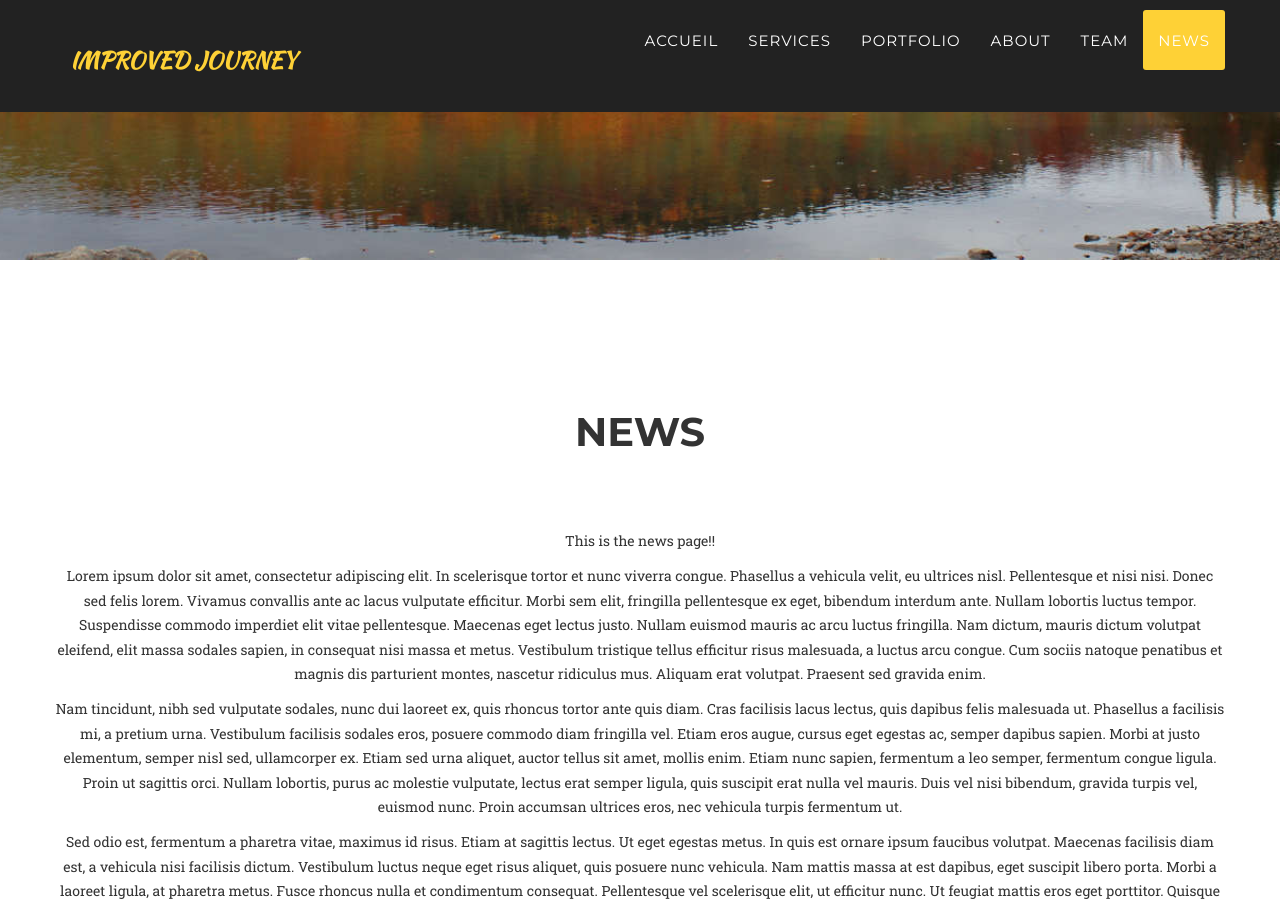
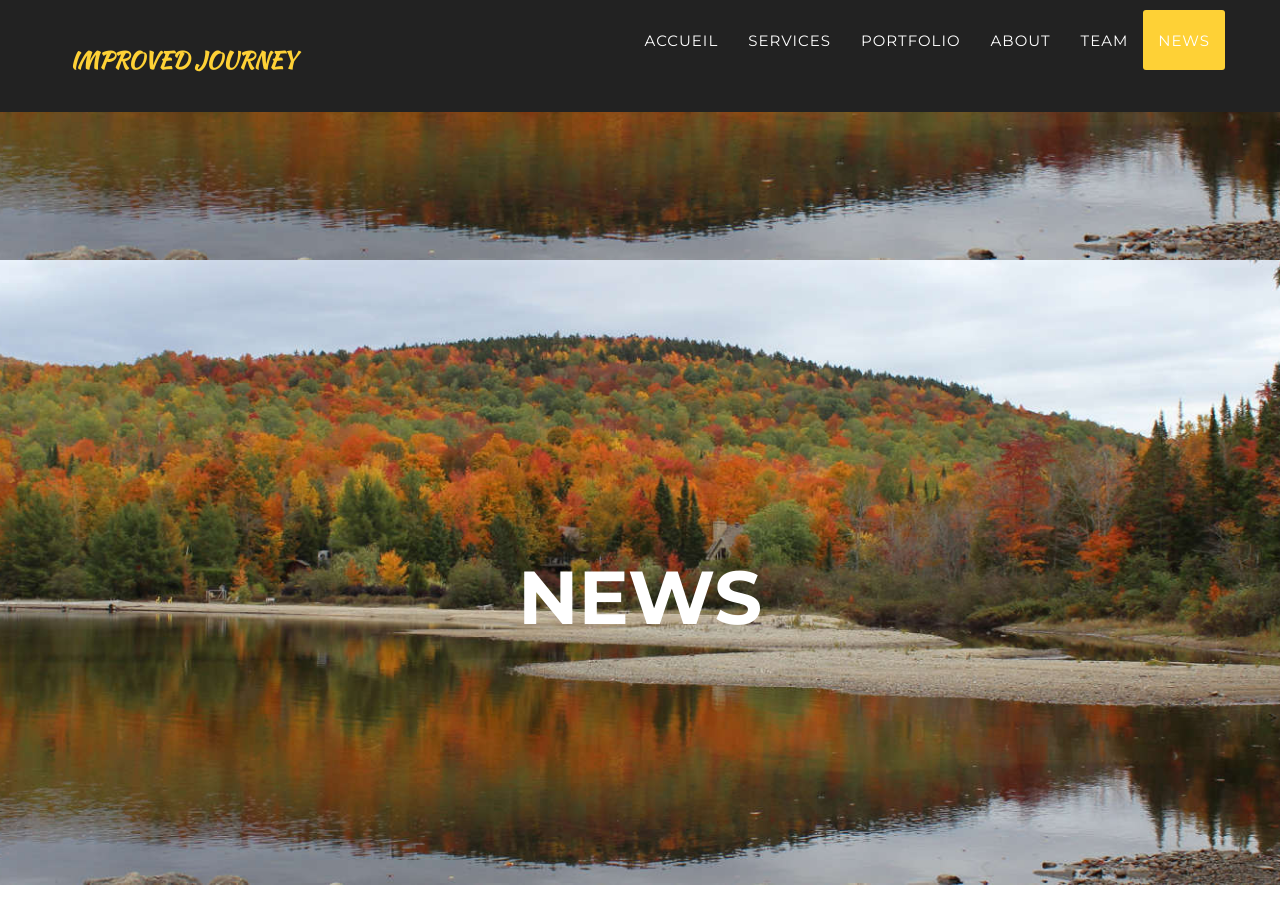
Before and after one commit to scoutscathedralevolcan/improved-journey-jekyll-test, a Jekyll site: the page built from news.md, in a window 1280 px wide and 900 px high, scrolled down 430 px. Built offline with Jekyll 4.4.1, drawn with Linux system fonts in a browser that asks for light colours; nearby versions of some CDN libraries; some web fonts are replaced.

Commit message:
modify page layout

```diff
--- /dev/null
+++ b/_includes/page-header.html
@@ -0,0 +1,8 @@
+<!-- Header -->
+<header style="background-image: url('{{ site.baseurl }}{{page.header-img}}');">
+    <div class="container">
+	<div class="intro-text">
+	    <div class="intro-heading">{{ page.title }}</div>
+	</div>
+    </div>
+</header>
--- a/_layouts/home.html
+++ b/_layouts/home.html
@@ -2,6 +2,7 @@
 layout: default
 ---
 
+    {% include header.html %}
     {% include services.html %}
     {% include portfolio_grid.html %}
     {% include about.html %}
--- a/_layouts/page.html
+++ b/_layouts/page.html
@@ -2,14 +2,10 @@
 layout: default
 ---
 
+{% include page-header.html %}
+
 <section id="{{ page.title }}">
   <div class="container">
-    <div class="row">
-      <div class="col-lg-12 text-center">
-	<h2 class="section-heading">{{ page.title }}</h2>
-        <h3 class="section-subheading text-muted">{{ page.description }}</h3>
-      </div>
-    </div>
     <div class="row text-center">
       {{ content }}
     </div>
```
